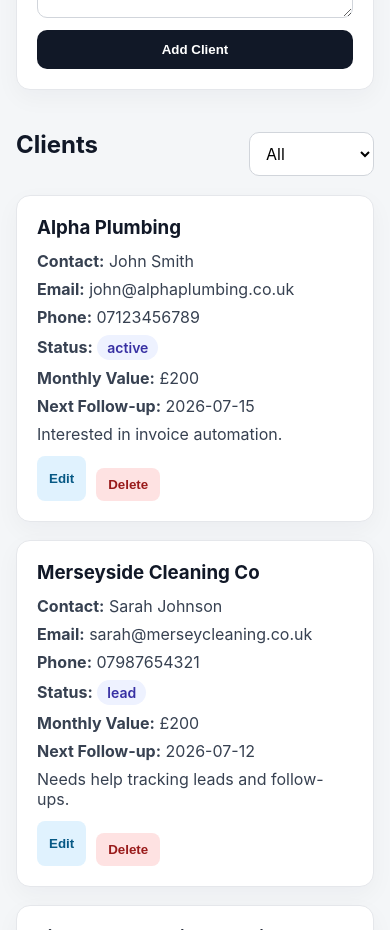
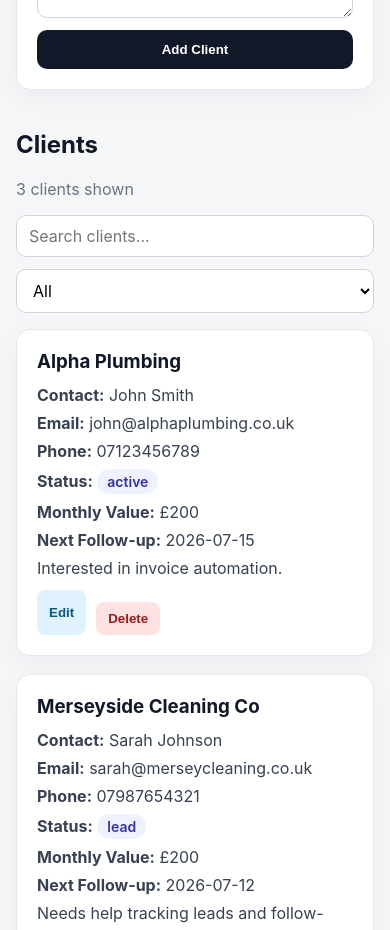
Before and after one commit to MikeMat22/clientflow-crm, a React (Vite) app: page / in a window 390 px wide. Shown: the part 1260-2190 px from the top of the page. Built offline with nearby package versions, Linux system fonts and the light colour scheme.

Commit message:
client search

```diff
--- a/src/App.tsx
+++ b/src/App.tsx
@@ -21,12 +21,22 @@ function App() {
   });
 
   const [filterStatus, setFilterStatus] = useState<FilterStatus>("all");
+  const [searchQuery, setSearchQuery] = useState("");
   const [editingClient, setEditingClient] = useState<Client | null>(null);
 
-  const filteredClients =
-    filterStatus === "all"
-      ? clients
-      : clients.filter((client) => client.status === filterStatus);
+  const filteredClients = clients.filter((client) => {
+    const matchesStatus =
+      filterStatus === "all" || client.status === filterStatus;
+
+    const searchText = searchQuery.toLowerCase();
+
+    const matchesSearch =
+      client.companyName.toLowerCase().includes(searchText) ||
+      client.contactName.toLowerCase().includes(searchText) ||
+      client.email.toLowerCase().includes(searchText);
+
+    return matchesStatus && matchesSearch;
+  });
 
   useEffect(() => {
     localStorage.setItem(STORAGE_KEY, JSON.stringify(clients));
@@ -85,6 +95,8 @@ function App() {
         clients={filteredClients}
         filterStatus={filterStatus}
         onFilterStatusChange={setFilterStatus}
+        searchQuery={searchQuery}
+        onSearchQueryChange={setSearchQuery}
         onDeleteClient={handleDeleteClient}
         onEditClient={handleStartEdit}
       />
--- a/src/components/ClientList.tsx
+++ b/src/components/ClientList.tsx
@@ -7,6 +7,8 @@ type ClientListProps = {
   clients: Client[];
   filterStatus: FilterStatus;
   onFilterStatusChange: (status: FilterStatus) => void;
+  searchQuery: string;
+  onSearchQueryChange: (query: string) => void;
   onDeleteClient: (clientId: string) => void;
   onEditClient: (client: Client) => void;
 };
@@ -15,13 +17,27 @@ export function ClientList({
   clients,
   filterStatus,
   onFilterStatusChange,
+  searchQuery,
+  onSearchQueryChange,
   onDeleteClient,
   onEditClient,
 }: ClientListProps) {
   return (
     <section>
       <div className="section-header">
+        <div>
           <h2>Clients</h2>
+          <p className="section-subtitle">{clients.length} clients shown</p>
+        </div>
+
+        <div className="client-controls">
+          <input
+            className="search-input"
+            type="search"
+            placeholder="Search clients..."
+            value={searchQuery}
+            onChange={(event) => onSearchQueryChange(event.target.value)}
+          />
 
           <select
             className="status-filter"
@@ -37,7 +53,11 @@ export function ClientList({
             <option value="lost">Lost</option>
           </select>
         </div>
+      </div>
 
+      {clients.length === 0 ? (
+        <p className="empty-state">No clients found.</p>
+      ) : (
         <div className="client-grid">
           {clients.map((client) => (
             <ClientCard
@@ -48,6 +68,7 @@ export function ClientList({
             />
           ))}
         </div>
+      )}
     </section>
   );
 }
--- a/src/index.css
+++ b/src/index.css
@@ -208,3 +208,46 @@ p {
 .cancel-button {
   grid-column: 1 / -1;
 }
+.client-controls {
+  display: flex;
+  gap: 12px;
+  align-items: center;
+}
+
+.search-input {
+  min-width: 240px;
+  padding: 10px 12px;
+  border: 1px solid #d1d5db;
+  border-radius: 10px;
+  background: white;
+  font: inherit;
+}
+
+.section-subtitle {
+  color: #6b7280;
+  margin-bottom: 0;
+}
+
+.empty-state {
+  background: white;
+  border: 1px dashed #d1d5db;
+  border-radius: 14px;
+  padding: 24px;
+  color: #6b7280;
+}
+
+@media (max-width: 700px) {
+  .section-header {
+    align-items: stretch;
+    flex-direction: column;
+  }
+
+  .client-controls {
+    flex-direction: column;
+    align-items: stretch;
+  }
+
+  .search-input {
+    min-width: 100%;
+  }
+}
```
Lines whose indentation alone changed are shown as unchanged.
